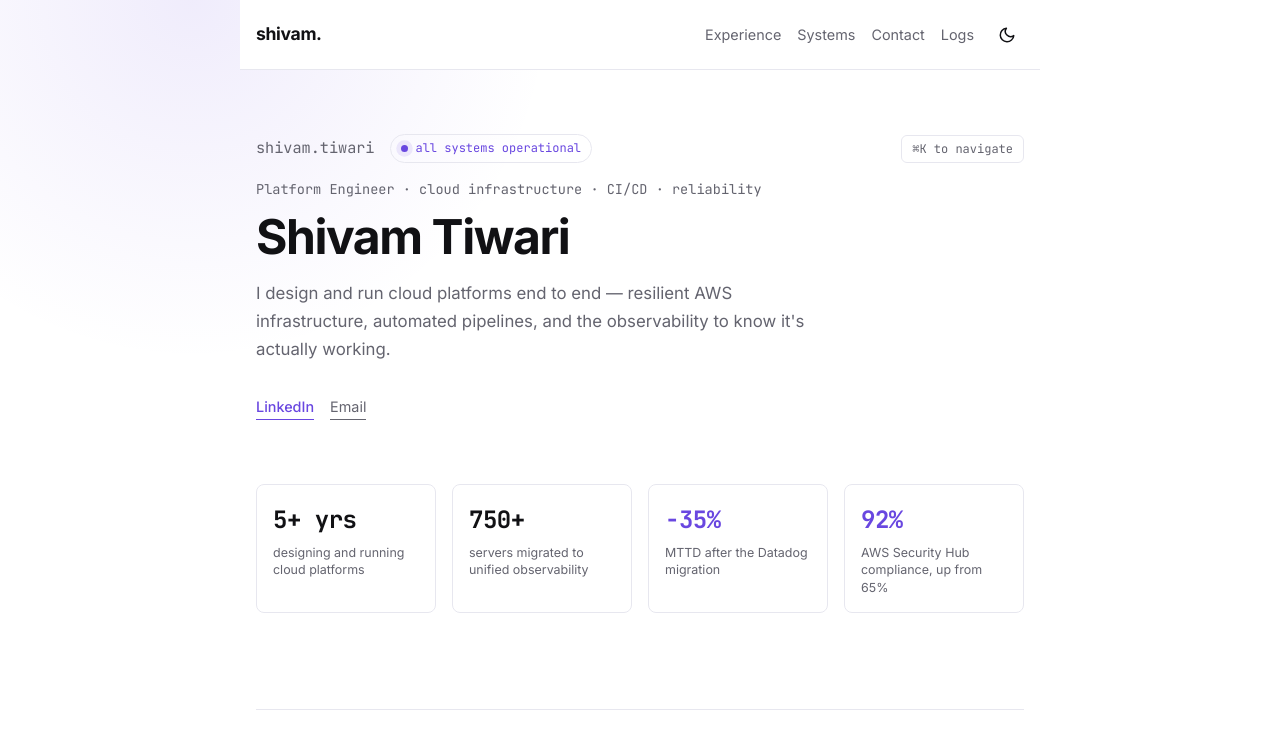
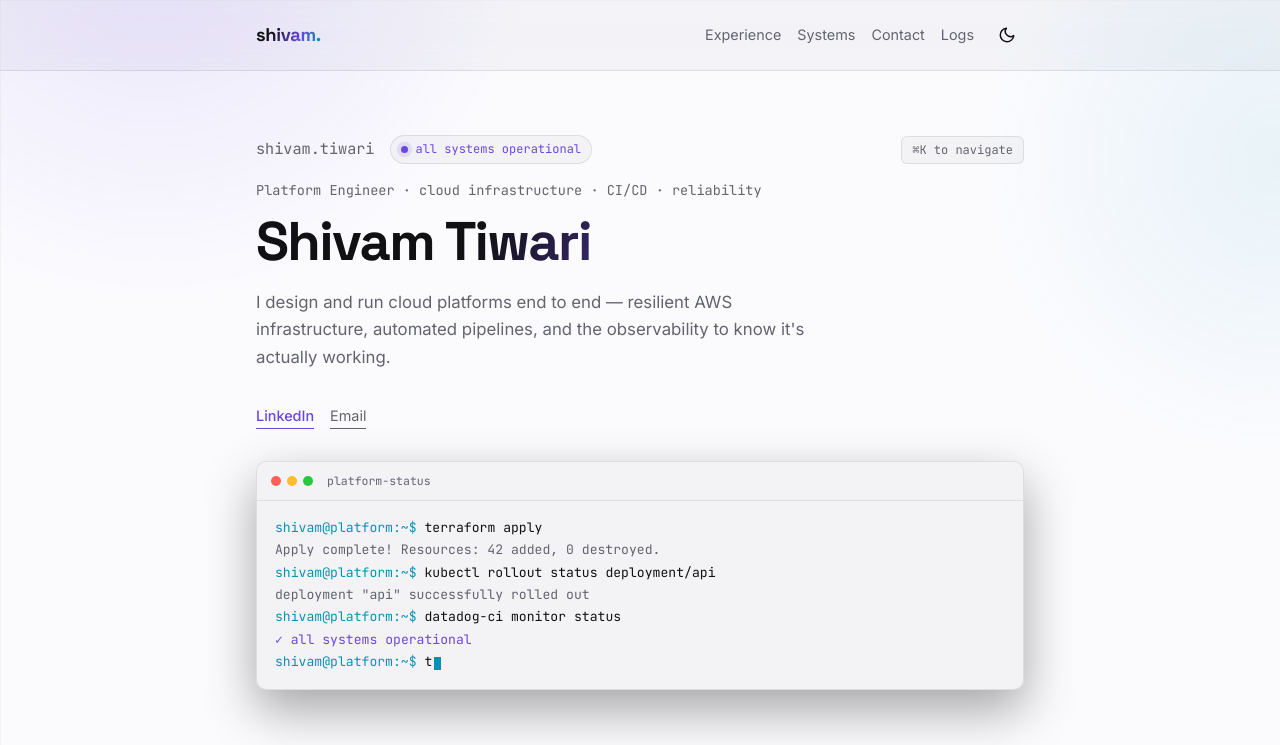
Before and after one commit to shivamstt/shivam-tiwari-portfolio, a React (Vite) app: page / in a window 1280 px wide. Shown: the top 745 px of the page. Built offline with nearby package versions, Linux system fonts and the light colour scheme; no server answers.

Commit message:
Rework visual theme: dual-accent gradient palette, glass surfaces, grid backdrop, and a live terminal in the hero

```diff
--- a/index.html
+++ b/index.html
@@ -27,11 +27,11 @@
   <meta name="twitter:description"
     content="Platform and DevOps engineer specializing in AWS, Terraform, and Kubernetes. I design resilient cloud infrastructure and automate the pipelines that ship it." />
 
-  <!-- Fonts: Inter (declared in index.css; now actually loaded) -->
+  <!-- Fonts: Inter + Space Grotesk (declared in index.css; now actually loaded) -->
   <link rel="preconnect" href="https://fonts.googleapis.com" />
   <link rel="preconnect" href="https://fonts.gstatic.com" crossorigin />
   <link
-    href="https://fonts.googleapis.com/css2?family=Inter:wght@400;500;600;700&family=JetBrains+Mono:wght@400;500;700&display=swap"
+    href="https://fonts.googleapis.com/css2?family=Inter:wght@400;500;600;700&family=Space+Grotesk:wght@500;600;700&family=JetBrains+Mono:wght@400;500;700&display=swap"
     rel="stylesheet" />
 </head>
 
--- a/src/components/Header.jsx
+++ b/src/components/Header.jsx
@@ -7,7 +7,13 @@ const Header = () => {
     const isHome = location.pathname === '/';
 
     return (
-        <header style={{
+        <header className="site-header" style={{
+            position: 'sticky',
+            top: 0,
+            zIndex: 100,
+            borderBottom: '1px solid var(--border)'
+        }}>
+            <div style={{
                 height: 'var(--header-height)',
                 display: 'flex',
                 alignItems: 'center',
@@ -15,14 +21,12 @@ const Header = () => {
                 padding: '0 var(--spacing-md)',
                 maxWidth: 'var(--max-width)',
                 margin: '0 auto',
-            position: 'sticky',
-            top: 0,
-            backgroundColor: 'var(--bg-primary)',
-            zIndex: 100,
-            borderBottom: '1px solid var(--border)'
             }}>
-            <div style={{ fontWeight: 700, fontSize: '1.1rem', letterSpacing: '-0.02em' }}>
-                <Link to="/" style={{ textDecoration: 'none', color: 'var(--text-primary)' }}>shivam.</Link>
+                <div style={{ fontFamily: 'var(--font-display)', fontWeight: 700, fontSize: '1.15rem', letterSpacing: '-0.02em' }}>
+                    <Link to="/" style={{ textDecoration: 'none' }}>
+                        <span className="gradient-text">shivam</span>
+                        <span style={{ color: 'var(--accent-2)' }}>.</span>
+                    </Link>
                 </div>
                 <div style={{ display: 'flex', alignItems: 'center', gap: 'var(--spacing-md)' }}>
                     <nav>
@@ -41,6 +45,7 @@ const Header = () => {
                     </nav>
                     <ThemeToggle />
                 </div>
+            </div>
         </header>
     );
 };
--- a/src/components/Hero.jsx
+++ b/src/components/Hero.jsx
@@ -1,4 +1,5 @@
 import React from 'react';
+import Terminal from './Terminal';
 
 const metrics = [
     { value: '5+ yrs', label: 'designing and running cloud platforms' },
@@ -32,10 +33,10 @@ const Hero = () => {
             <div style={{ display: 'flex', alignItems: 'center', justifyContent: 'space-between', flexWrap: 'wrap', gap: 'var(--spacing-md)', marginBottom: 'var(--spacing-md)' }}>
                 <div style={{ display: 'flex', alignItems: 'center', gap: 'var(--spacing-md)' }}>
                     <span style={{ fontFamily: 'var(--font-mono)', fontSize: '0.95rem', color: 'var(--text-secondary)' }}>shivam.tiwari</span>
-                    <span style={{
+                    <span className="glass" style={{
                         display: 'inline-flex', alignItems: 'center', gap: '7px',
                         fontFamily: 'var(--font-mono)', fontSize: '0.75rem',
-                        color: 'var(--accent)', border: '1px solid var(--border)',
+                        color: 'var(--accent)',
                         padding: '4px 10px', borderRadius: '999px'
                     }}>
                         <span className="status-dot" style={{ width: '7px', height: '7px', borderRadius: '50%', backgroundColor: 'var(--accent)', display: 'inline-block' }}></span>
@@ -43,12 +44,12 @@ const Hero = () => {
                     </span>
                 </div>
                 <button
-                    className="hero-cmd-btn"
+                    className="hero-cmd-btn glass"
                     onClick={openPalette}
                     style={{
-                        background: 'none', cursor: 'pointer',
+                        cursor: 'pointer',
                         fontFamily: 'var(--font-mono)', fontSize: '0.75rem',
-                        color: 'var(--text-secondary)', border: '1px solid var(--border)',
+                        color: 'var(--text-secondary)',
                         padding: '5px 10px', borderRadius: '6px'
                     }}
                     aria-label="Open command palette"
@@ -63,8 +64,9 @@ const Hero = () => {
             }}>
                 Platform Engineer · cloud infrastructure · CI/CD · reliability
             </p>
-            <h1 style={{
-                fontSize: 'clamp(2.2rem, 5vw, 3rem)',
+            <h1 className="gradient-text" style={{
+                fontFamily: 'var(--font-display)',
+                fontSize: 'clamp(2.4rem, 5.5vw, 3.4rem)',
                 marginBottom: 'var(--spacing-md)',
                 lineHeight: 1.15,
                 letterSpacing: '-0.03em'
@@ -82,7 +84,7 @@ const Hero = () => {
                 automated pipelines, and the observability to know it's actually working.
             </p>
 
-            <div style={{ display: 'flex', gap: 'var(--spacing-md)', flexWrap: 'wrap', marginBottom: 'var(--spacing-xl)' }}>
+            <div style={{ display: 'flex', gap: 'var(--spacing-md)', flexWrap: 'wrap', marginBottom: 'var(--spacing-lg)' }}>
                 <a
                     href="https://www.linkedin.com/in/shivamtiwari-i/"
                     target="_blank"
@@ -99,6 +101,10 @@ const Hero = () => {
                 </a>
             </div>
 
+            <div style={{ marginBottom: 'var(--spacing-xl)' }}>
+                <Terminal />
+            </div>
+
             {/* Metric strip */}
             <div style={{
                 display: 'grid',
@@ -106,9 +112,8 @@ const Hero = () => {
                 gap: 'var(--spacing-md)'
             }}>
                 {metrics.map((m, i) => (
-                    <div key={i} style={{
-                        border: '1px solid var(--border)',
-                        borderRadius: '8px',
+                    <div key={i} className="glass card-glow" style={{
+                        borderRadius: '10px',
                         padding: 'var(--spacing-md)'
                     }}>
                         <div style={{
--- a/src/components/Systems.jsx
+++ b/src/components/Systems.jsx
@@ -48,9 +48,8 @@ const Systems = () => {
             gap: 'var(--spacing-md)'
         }}>
             {services.map((s, i) => (
-                <div key={i} style={{
-                    border: '1px solid var(--border)',
-                    borderRadius: '8px',
+                <div key={i} className="glass card-glow" style={{
+                    borderRadius: '10px',
                     padding: 'var(--spacing-md)',
                     display: 'flex',
                     flexDirection: 'column',
--- /dev/null
+++ b/src/components/Terminal.jsx
@@ -0,0 +1,83 @@
+import React, { useEffect, useRef, useState } from 'react';
+
+const SCRIPT = [
+    { type: 'cmd', text: 'terraform apply' },
+    { type: 'out', text: 'Apply complete! Resources: 42 added, 0 destroyed.' },
+    { type: 'cmd', text: 'kubectl rollout status deployment/api' },
+    { type: 'out', text: 'deployment "api" successfully rolled out' },
+    { type: 'cmd', text: 'datadog-ci monitor status' },
+    { type: 'ok', text: '✓ all systems operational' },
+];
+
+const PROMPT = 'shivam@platform:~$';
+
+const Terminal = () => {
+    const [lines, setLines] = useState([]);
+    const [typed, setTyped] = useState('');
+    const [step, setStep] = useState(0);
+    const timeoutRef = useRef(null);
+
+    useEffect(() => {
+        const entry = SCRIPT[step % SCRIPT.length];
+
+        if (entry.type === 'cmd') {
+            if (typed.length < entry.text.length) {
+                timeoutRef.current = setTimeout(() => {
+                    setTyped(entry.text.slice(0, typed.length + 1));
+                }, 35 + Math.random() * 35);
+            } else {
+                timeoutRef.current = setTimeout(() => {
+                    setLines((l) => [...l, entry]);
+                    setTyped('');
+                    setStep((s) => s + 1);
+                }, 450);
+            }
+        } else {
+            timeoutRef.current = setTimeout(() => {
+                setLines((l) => {
+                    const next = [...l, entry];
+                    // Keep the window from growing forever — restart the loop.
+                    if (step >= SCRIPT.length - 1) {
+                        setTimeout(() => { setLines([]); setStep(0); }, 1400);
+                        return next;
+                    }
+                    return next;
+                });
+                setStep((s) => s + 1);
+            }, 300);
+        }
+
+        return () => clearTimeout(timeoutRef.current);
+    }, [step, typed]);
+
+    return (
+        <div className="terminal glass">
+            <div className="terminal-bar">
+                <span className="terminal-dot" style={{ background: '#FF5F57' }} />
+                <span className="terminal-dot" style={{ background: '#FEBC2E' }} />
+                <span className="terminal-dot" style={{ background: '#28C840' }} />
+                <span style={{ marginLeft: '8px', fontFamily: 'var(--font-mono)', fontSize: '0.72rem', color: 'var(--text-secondary)' }}>
+                    platform-status
+                </span>
+            </div>
+            <div className="terminal-body">
+                {lines.map((l, i) => (
+                    <div key={i}>
+                        {l.type === 'cmd' ? (
+                            <span><span className="terminal-prompt">{PROMPT}</span> {l.text}</span>
+                        ) : (
+                            <span className={l.type === 'ok' ? 'terminal-success' : 'terminal-output'}>{l.text}</span>
+                        )}
+                    </div>
+                ))}
+                {SCRIPT[step % SCRIPT.length]?.type === 'cmd' && (
+                    <div>
+                        <span className="terminal-prompt">{PROMPT}</span> {typed}<span className="terminal-cursor" />
+                    </div>
+                )}
+            </div>
+        </div>
+    );
+};
+
+export default Terminal;
--- a/src/index.css
+++ b/src/index.css
@@ -1,22 +1,28 @@
-/* Design System: Minimal & Clean */
+/* Design System: Console — dual-accent, glass surfaces, grid backdrop */
 :root {
-  --bg-primary: #0B0B10;
-  --bg-card: #131318;
-  --text-primary: #EDEDED;
-  --text-secondary: #8B8B99;
+  --bg-primary: #08080C;
+  --bg-card: rgba(255, 255, 255, 0.035);
+  --text-primary: #F2F2F5;
+  --text-secondary: #8B8B9A;
   --accent: #7C5CFF;
-  --accent-glow: rgba(124, 92, 255, 0.18);
-  --border: #23232E;
+  --accent-2: #22D3EE;
+  --accent-glow: rgba(124, 92, 255, 0.22);
+  --accent-2-glow: rgba(34, 211, 238, 0.16);
+  --border: rgba(255, 255, 255, 0.09);
+  --grid-line: rgba(255, 255, 255, 0.035);
 }
 
 [data-theme='light'] {
-  --bg-primary: #FFFFFF;
-  --bg-card: #F7F7FA;
+  --bg-primary: #FBFBFE;
+  --bg-card: rgba(17, 17, 20, 0.03);
   --text-primary: #111114;
-  --text-secondary: #64646F;
+  --text-secondary: #63636D;
   --accent: #6947E0;
-  --accent-glow: rgba(105, 71, 224, 0.1);
-  --border: #E7E7EF;
+  --accent-2: #0891B2;
+  --accent-glow: rgba(105, 71, 224, 0.12);
+  --accent-2-glow: rgba(8, 145, 178, 0.08);
+  --border: rgba(17, 17, 20, 0.09);
+  --grid-line: rgba(17, 17, 20, 0.035);
 }
 
 /* Spacing */
@@ -30,6 +36,7 @@
 
   /* Typography */
   --font-sans: 'Inter', -apple-system, BlinkMacSystemFont, "Segoe UI", Roboto, Helvetica, Arial, sans-serif;
+  --font-display: 'Space Grotesk', var(--font-sans);
   --font-mono: 'JetBrains Mono', 'SF Mono', 'Fira Code', ui-monospace, 'Consolas', monospace;
 
   /* Layout */
@@ -45,8 +52,14 @@
 
 body {
   background-color: var(--bg-primary);
-  background-image: radial-gradient(600px circle at 15% 0%, var(--accent-glow), transparent 60%);
-  background-repeat: no-repeat;
+  background-image:
+    radial-gradient(700px circle at 12% -10%, var(--accent-glow), transparent 55%),
+    radial-gradient(600px circle at 100% 20%, var(--accent-2-glow), transparent 50%),
+    linear-gradient(var(--grid-line) 1px, transparent 1px),
+    linear-gradient(90deg, var(--grid-line) 1px, transparent 1px);
+  background-size: auto, auto, 42px 42px, 42px 42px;
+  background-repeat: no-repeat, no-repeat, repeat, repeat;
+  background-attachment: fixed, fixed, scroll, scroll;
   color: var(--text-primary);
   font-family: var(--font-sans);
   line-height: 1.6;
@@ -64,9 +77,26 @@ a:hover {
 }
 
 h1, h2, h3 {
+  font-family: var(--font-display);
   font-weight: 700;
   letter-spacing: -0.02em;
   color: var(--text-primary);
+}
+
+/* Gradient text — used on the hero name */
+.gradient-text {
+  background: linear-gradient(120deg, var(--text-primary) 30%, var(--accent) 70%, var(--accent-2) 100%);
+  -webkit-background-clip: text;
+  background-clip: text;
+  color: transparent;
+}
+
+/* Glass surface — cards, header, command palette */
+.glass {
+  background: var(--bg-card);
+  backdrop-filter: blur(14px);
+  -webkit-backdrop-filter: blur(14px);
+  border: 1px solid var(--border);
 }
 
 img {
@@ -206,6 +236,73 @@ nav ul {
   border-color: var(--accent);
 }
 
+/* Glass cards that light up on hover — metric tiles, systems, stat rows */
+.card-glow {
+  transition: transform 0.2s ease, border-color 0.2s ease, box-shadow 0.2s ease;
+}
+
+.card-glow:hover {
+  transform: translateY(-2px);
+  border-color: var(--accent);
+  box-shadow: 0 8px 30px var(--accent-glow);
+}
+
+/* Sticky header — frosted glass on scroll */
+.site-header {
+  background: var(--bg-card);
+  backdrop-filter: blur(16px) saturate(140%);
+  -webkit-backdrop-filter: blur(16px) saturate(140%);
+}
+
+/* ---- Terminal window ---- */
+.terminal {
+  border-radius: 10px;
+  overflow: hidden;
+  box-shadow: 0 20px 50px rgba(0, 0, 0, 0.35);
+}
+
+.terminal-bar {
+  display: flex;
+  align-items: center;
+  gap: 6px;
+  padding: 10px 14px;
+  border-bottom: 1px solid var(--border);
+}
+
+.terminal-dot {
+  width: 10px;
+  height: 10px;
+  border-radius: 50%;
+  display: inline-block;
+}
+
+.terminal-body {
+  padding: 16px 18px;
+  font-family: var(--font-mono);
+  font-size: 0.82rem;
+  line-height: 1.7;
+  min-height: 132px;
+}
+
+.terminal-prompt { color: var(--accent-2); }
+.terminal-output { color: var(--text-secondary); }
+.terminal-success { color: var(--accent); }
+
+.terminal-cursor {
+  display: inline-block;
+  width: 7px;
+  height: 1em;
+  background: var(--accent-2);
+  margin-left: 2px;
+  vertical-align: text-bottom;
+  animation: blinkCursor 1s step-end infinite;
+}
+
+@keyframes blinkCursor {
+  0%, 100% { opacity: 1; }
+  50% { opacity: 0; }
+}
+
 /* ---- Command palette ---- */
 .cmdk-overlay {
   position: fixed;
@@ -227,7 +324,7 @@ nav ul {
 
 .cmdk-panel {
   width: min(560px, 92vw);
-  background: var(--bg-card);
+  background: var(--bg-primary);
   border: 1px solid var(--border);
   border-radius: 12px;
   box-shadow: 0 24px 60px rgba(0, 0, 0, 0.45);
```
Also changed, not shown: src/pages/Home.jsx (+12 -9 lines), 1 other file (tests, documents, lock files or other folders). Lines whose indentation alone changed are shown as unchanged.
